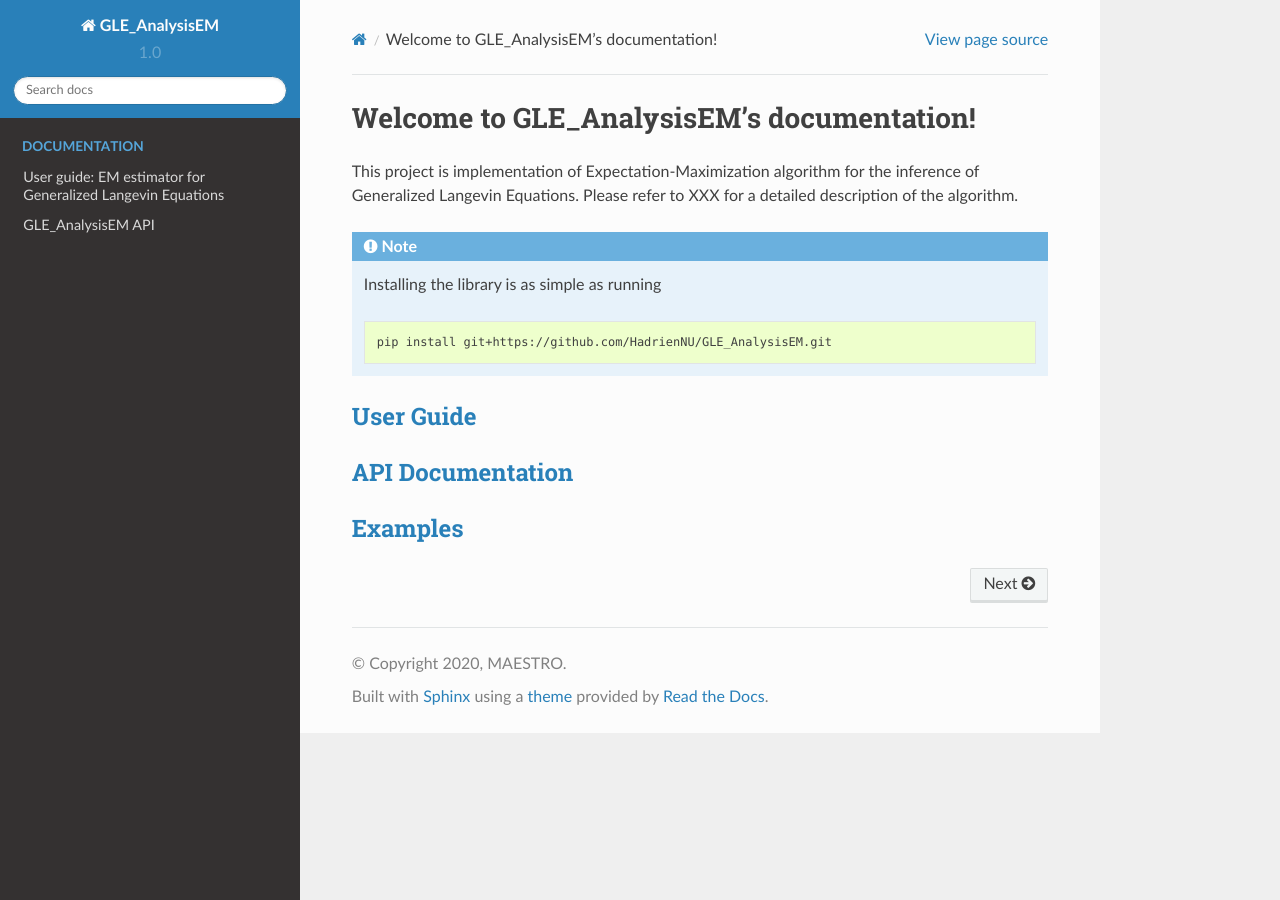
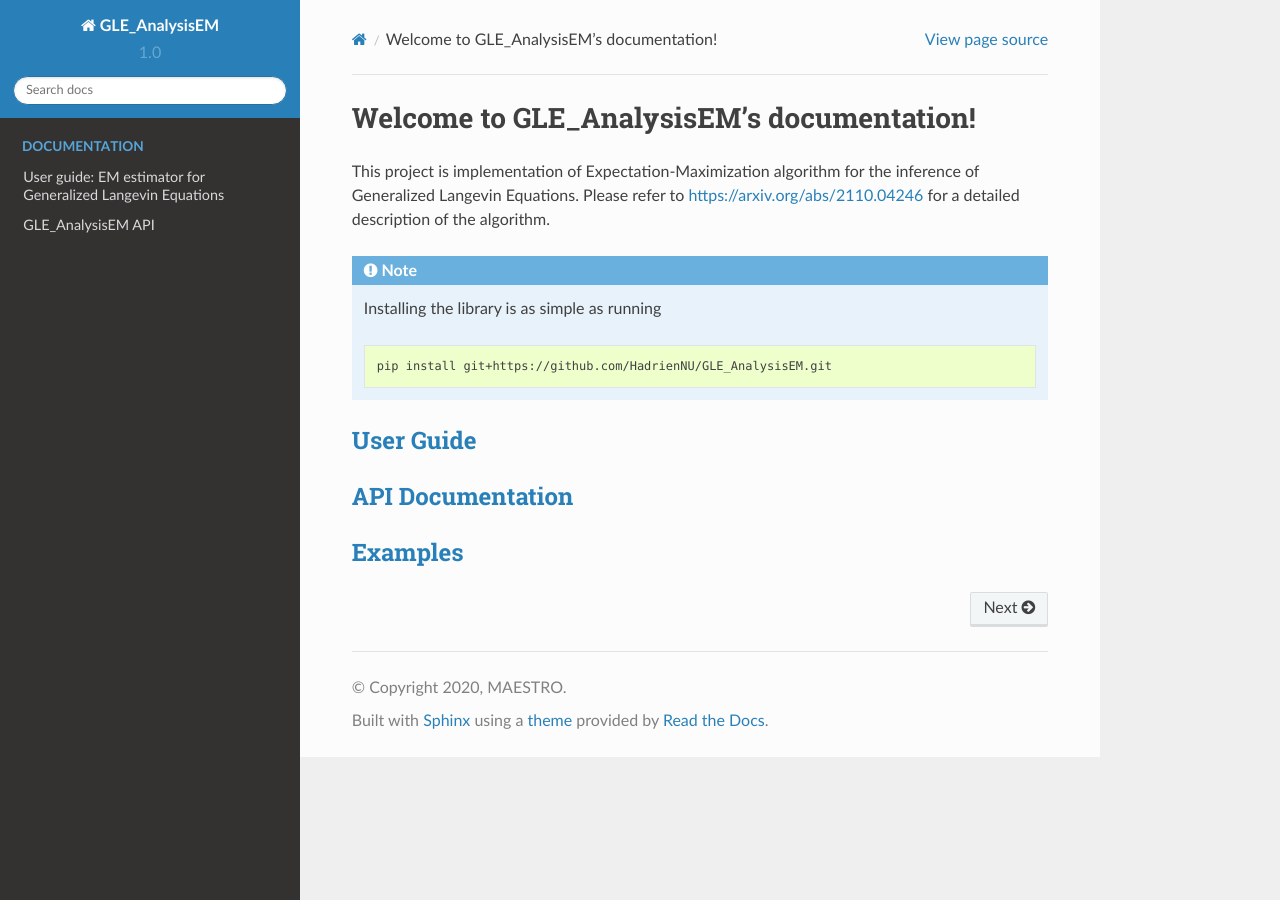
Before and after one commit to HadrienNU/GLE_AnalysisEM, a Sphinx documentation site: the page built from doc/index.rst, in a window 1280 px wide. Built offline with Sphinx 7.4.7 and the Read the Docs theme 2.0.0, drawn with Linux system fonts in a browser that asks for light colours; formulas are drawn with MathJax 3; pages that are not in the unit, such as notebooks, are missing from menus.

Commit message:
Link to arxiv version

```diff
--- a/doc/index.rst
+++ b/doc/index.rst
@@ -6,7 +6,7 @@
 Welcome to GLE_AnalysisEM's documentation!
 ============================================
 
-This project is implementation of Expectation-Maximization algorithm for the inference of Generalized Langevin Equations. Please refer to XXX for a detailed description of the algorithm.
+This project is implementation of Expectation-Maximization algorithm for the inference of Generalized Langevin Equations. Please refer to https://arxiv.org/abs/2110.04246 for a detailed description of the algorithm.
 
 
 .. toctree::
```
